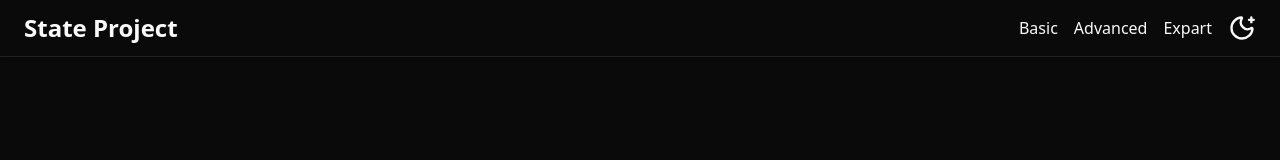
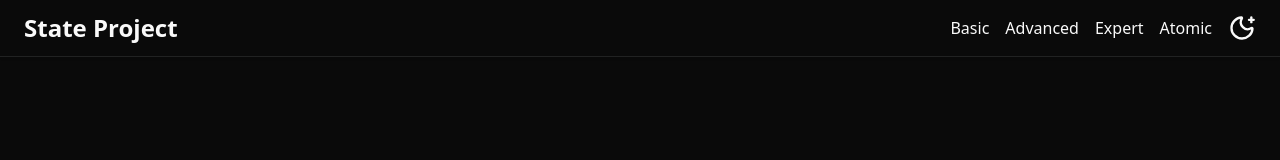
Before and after one commit to rgrjoy-prog23/state-project, a Next.js app: page /expart in a window 1280 px wide. Shown: the top 160 px of the page. Built offline with nearby package versions, Linux system fonts and the light colour scheme.

Commit message:
Update Header.tsx

```diff
--- a/src/components/Header/Header.tsx
+++ b/src/components/Header/Header.tsx
@@ -18,7 +18,8 @@ const Header = () => {
 				<nav className="flex items-center gap-4">
 					<Link href={"/"}>Basic</Link>
 					<Link href={"/advanced"}>Advanced</Link>
-					<Link href={"/expart"}>Expart</Link>
+					<Link href={"/expart"}>Expert</Link>
+					<Link href={"/atomic"}>Atomic</Link>
 
 					<ThemeToggleButton />
 				</nav>
```
